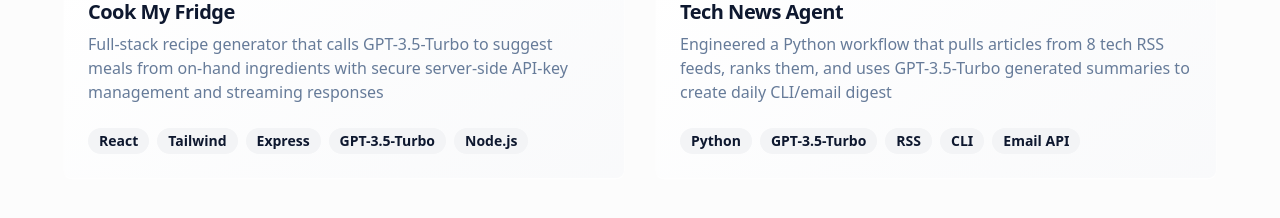
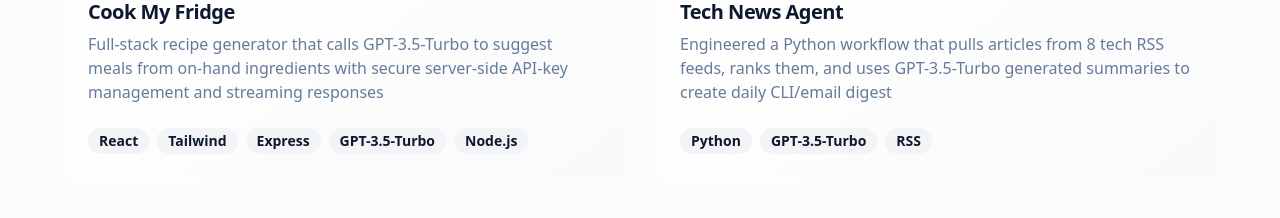
Before and after one commit to ellenrchen/ellen-chen, a React (Vite) app: page / in a window 1280 px wide. Shown: the part 4420-4638 px from the top of the page. Built offline with nearby package versions, Linux system fonts and the light colour scheme.

Commit message:
Code edited in Lovable Code Editor
Edited UI in Lovable

```diff
--- a/src/components/Projects.tsx
+++ b/src/components/Projects.tsx
@@ -12,7 +12,7 @@ const Projects = () => {
     {
       title: "Tech News Agent",
       description: "Engineered a Python workflow that pulls articles from 8 tech RSS feeds, ranks them, and uses GPT-3.5-Turbo generated summaries to create daily CLI/email digest",
-      technologies: ["Python", "GPT-3.5-Turbo", "RSS", "CLI", "Email API"]
+      technologies: ["Python", "GPT-3.5-Turbo", "RSS"]
     }
   ];
 
```
